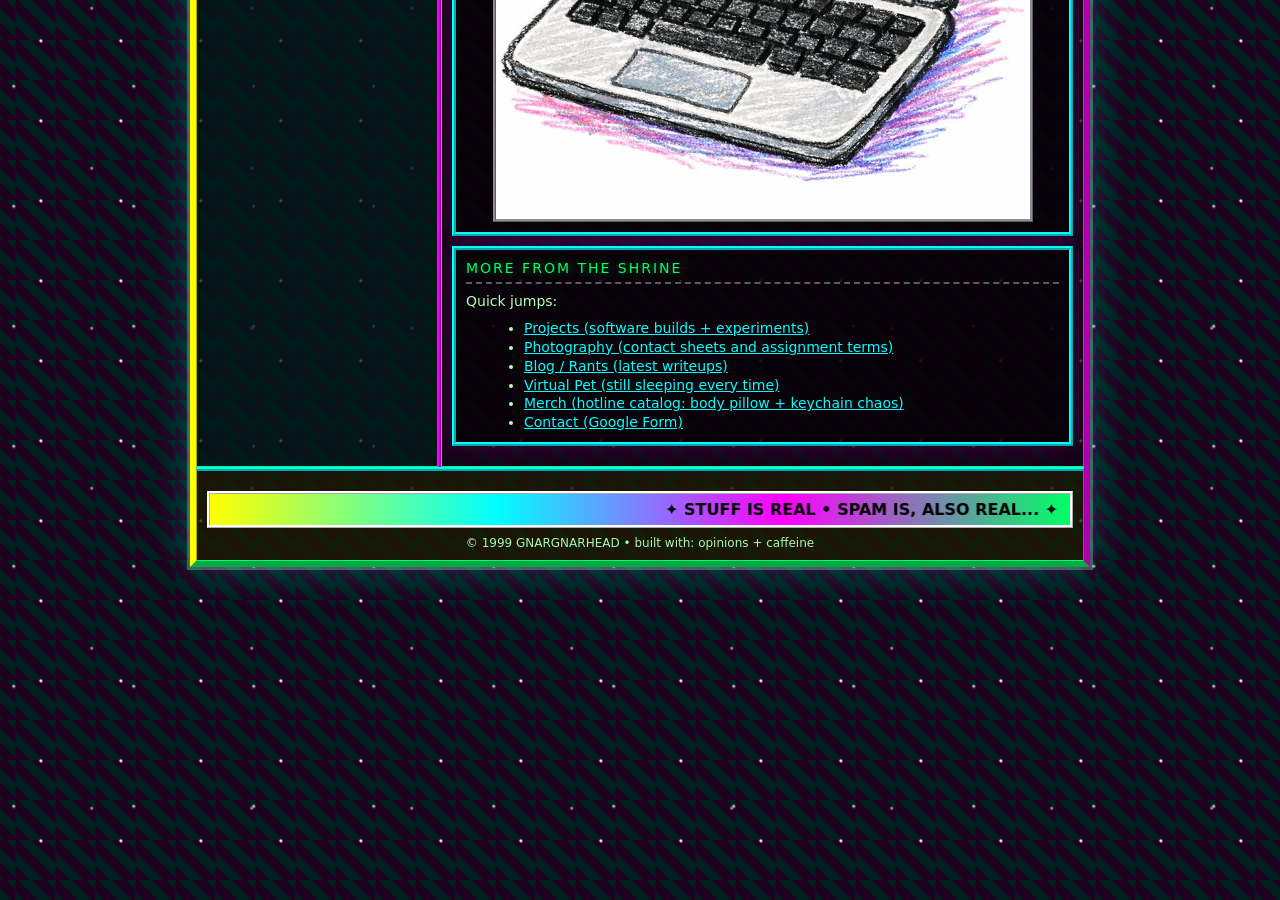
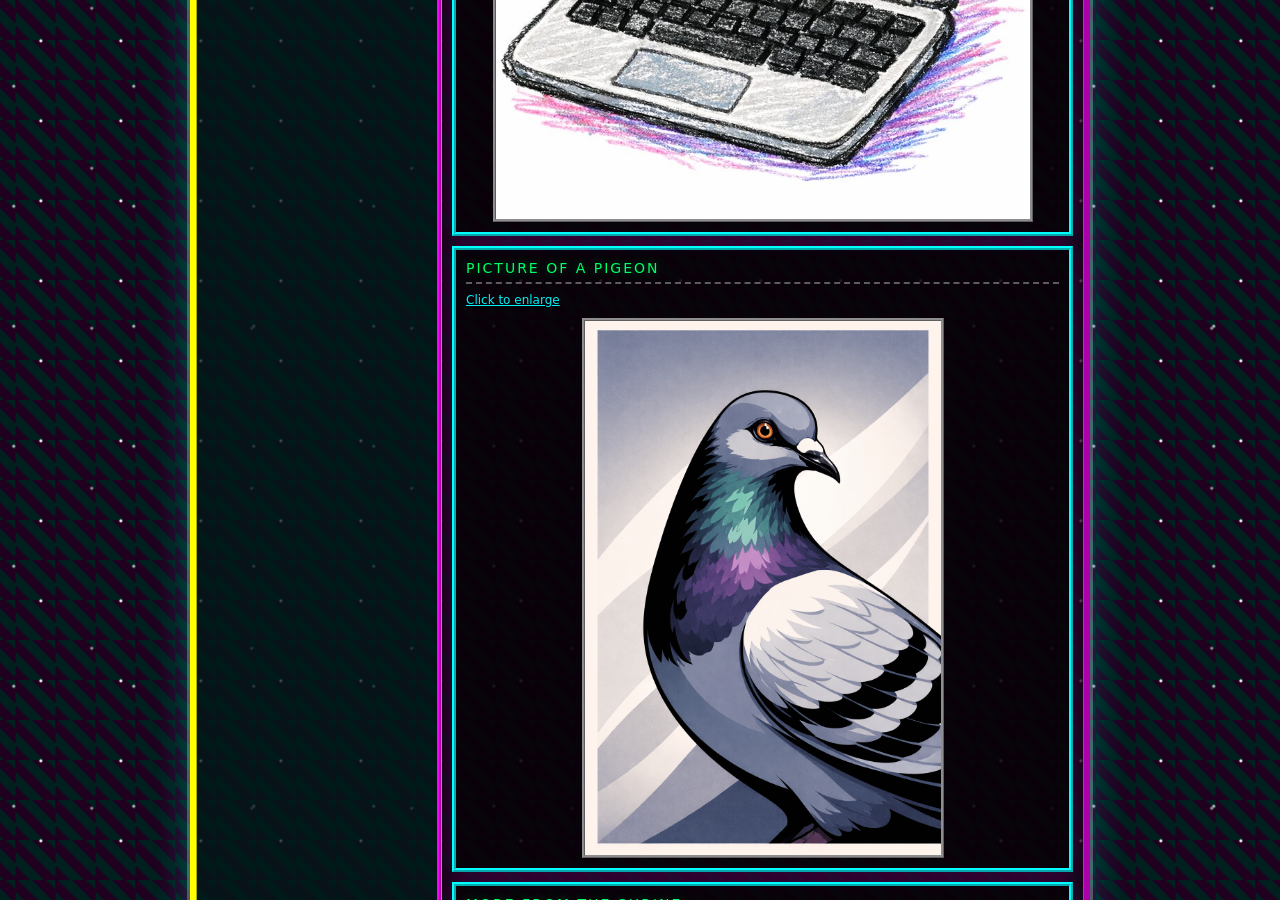
Before and after one commit to GnarGnarHead/GNARGNARHEAD.github.io, a Jekyll site: the page built from stuff.html, in a window 1280 px wide and 900 px high, scrolled down 1440 px. Built offline with Jekyll 4.4.1, drawn with Linux system fonts in a browser that asks for light colours.

Commit message:
Add optimized pigeon image to Stuff page

```diff
--- a/stuff.html
+++ b/stuff.html
@@ -120,6 +120,18 @@ description: A curated list of favorite links, desktop setup details, and downlo
 			            </div>
 			          </div>
 
+			          <div id="pigeon" class="panel">
+			            <div class="panelTitle">PICTURE OF A PIGEON</div>
+			            <div class="small">
+			              <div class="tiny">
+			                <a href="photos/ChatGPT%20Image%20Feb%2027%2C%202026%2C%2012_05_19%20PM.png">Click to enlarge</a>
+			              </div>
+			              <a href="photos/ChatGPT%20Image%20Feb%2027%2C%202026%2C%2012_05_19%20PM.png">
+			                <img class="media mediaPreview" src="photos/ChatGPT%20Image%20Feb%2027%2C%202026%2C%2012_05_19%20PM.png" alt="Picture of a pigeon" width="1024" height="1536" loading="lazy" decoding="async">
+			              </a>
+			            </div>
+			          </div>
+
 			          <div class="panel">
 			            <div class="panelTitle">MORE FROM THE SHRINE</div>
 			            <div class="small">
```
Also changed, not shown: photos/ChatGPT Image Feb 27, 2026, 12_05_19 PM.png (added).
